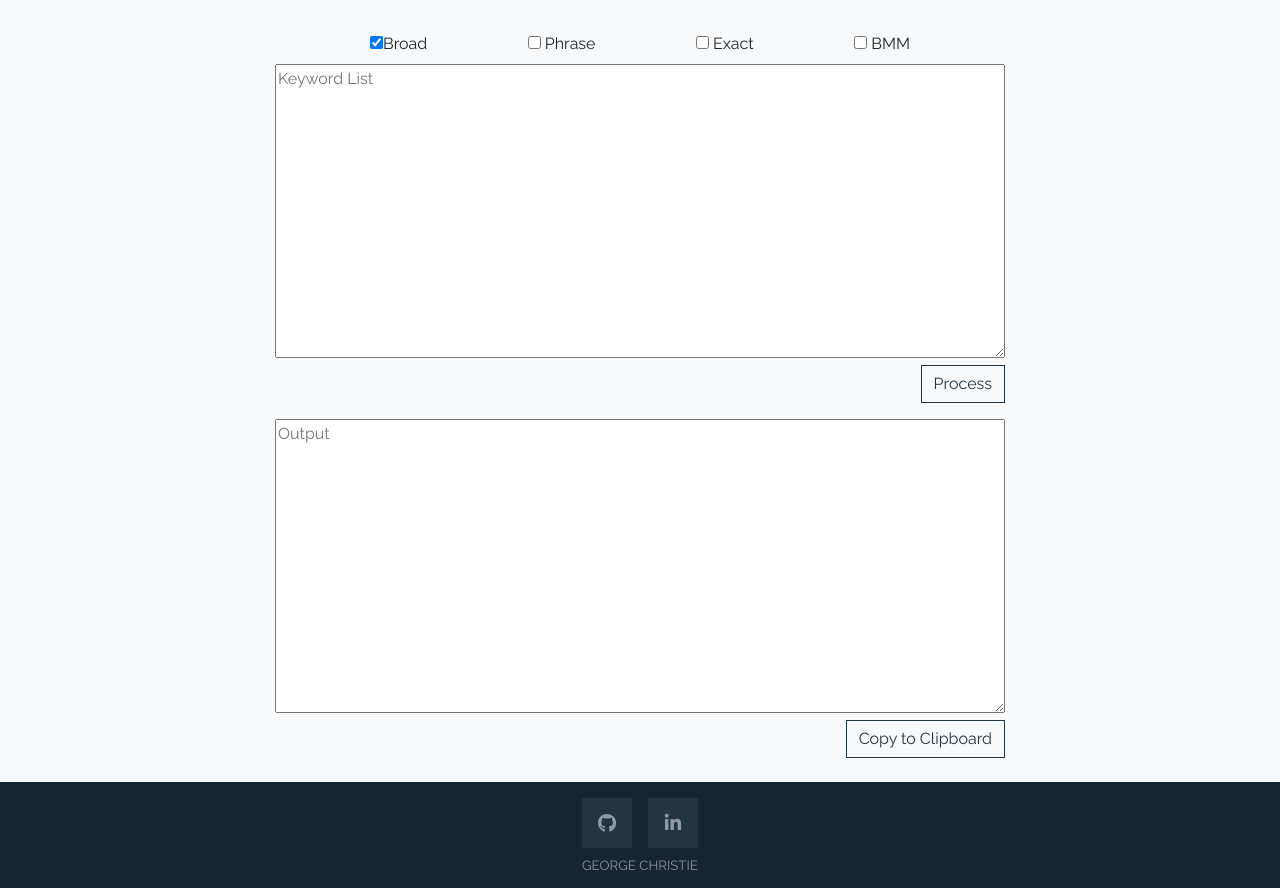
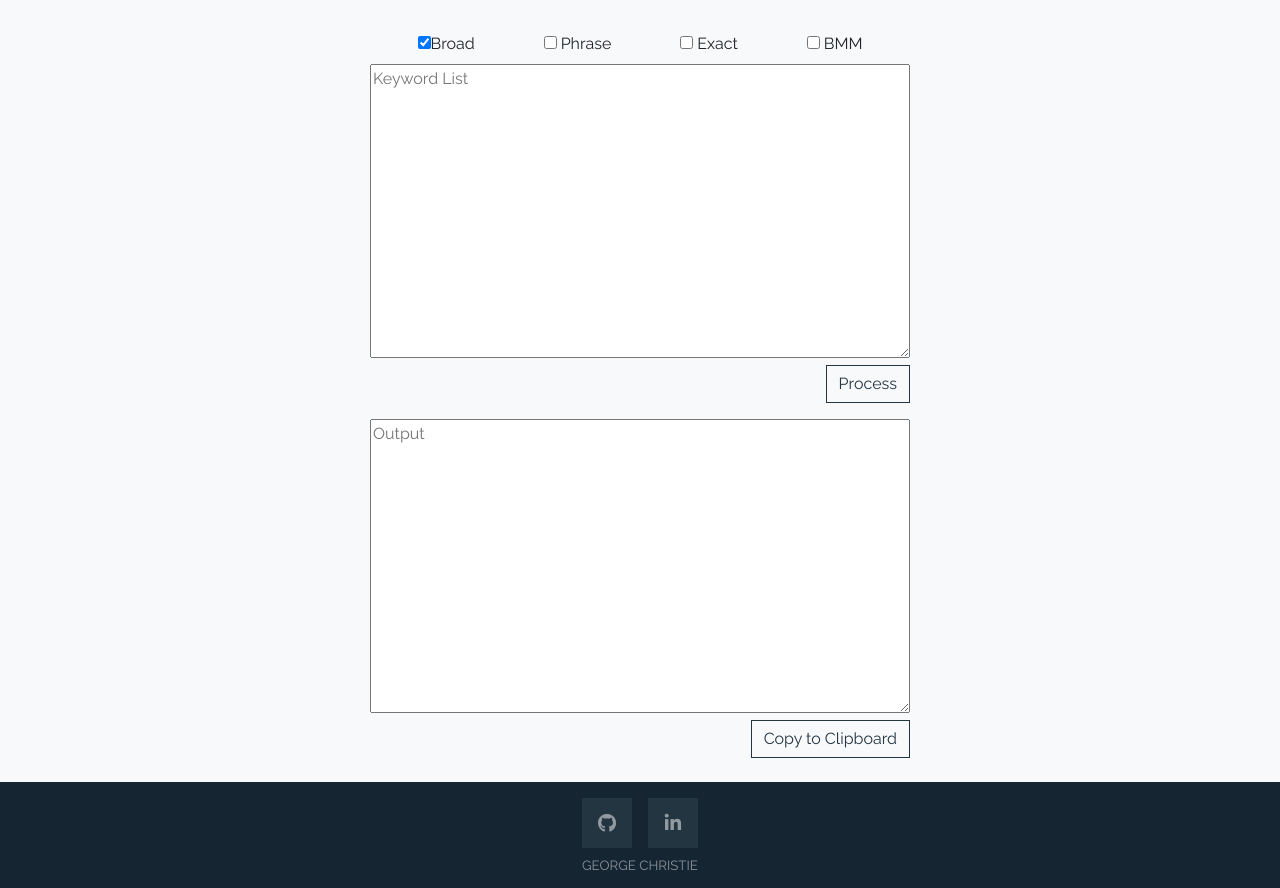
Before and after one commit to GTXiee/portfolio-project, a Django app: template jobs/templates/jobs/keyword-wrapper.html in a window 1280 px wide. Shown: the part 104-992 px from the top of the page. Run offline with Django 3.2, Linux system fonts and the light colour scheme; the template is opened without the code that fills it, so the values that code supplies are empty; some libraries are stand-ins or nearby versions.

Commit message:
Changed keyword wrapper layout

```diff
--- a/contact/templates/contact/contact_form.html
+++ b/contact/templates/contact/contact_form.html
@@ -6,7 +6,7 @@
 {% block content %}
     <div class="container py-5">
         <h1 class="pb-1">Contact</h1>
-        <p class="text-center py-3">Have a question or want to work together?</p>
+        <p class="text-center py-1">Have a question or want to work together?</p>
         <div class="row justify-content-center">
             <div class="col-md-8 col-lg-5 custom-form">
                 {% crispy form %}
--- a/jobs/templates/jobs/keyword-wrapper.html
+++ b/jobs/templates/jobs/keyword-wrapper.html
@@ -13,7 +13,7 @@
 
         <section class="container py-4">
             <div class="row justify-content-center">
-                <div class="col-10 col-sm-8 col-lg-6 d-flex justify-content-between">
+                <div class="col-10 col-sm-8 col-lg-5 d-flex justify-content-between">
                     <label for="broad-checkbox">
                         <input id="broad-checkbox" checked="checked" name="match-types" type="checkbox"/>Broad</label>
                     <label for="phrase-checkbox">
@@ -27,24 +27,24 @@
             </div>
 
             <div class="row justify-content-center">
-                <div class="col-md-12 col-lg-8">
+                <div class="col-md-10 col-lg-6">
                     <textarea id="input-text-1" class="w-100" rows="12" placeholder="Keyword List"></textarea>
                 </div>
             </div>
             <div class="row">
-                <div class="col-lg-10">
+                <div class="col-md-11 col-lg-9">
                     <button id="btn-process" class="btn-custom-form">Process</button>
 
                 </div>
             </div>
             <div class="row justify-content-center mt-3">
-                <div class="col-md-12 col-lg-8">
+                <div class="col-md-10 col-lg-6">
                             <textarea id="output-text" class="w-100" readonly="readonly" rows="12"
                                       placeholder="Output"></textarea>
                 </div>
             </div>
             <div class="row">
-                <div class="col-lg-10">
+                <div class="col-md-11 col-lg-9">
                     <button id="btn-copy" class="btn-custom-form">Copy to Clipboard</button>
                 </div>
             </div>
```
Also changed, not shown: portfolio/templates/contact.html (deleted, +0 -38 lines).
